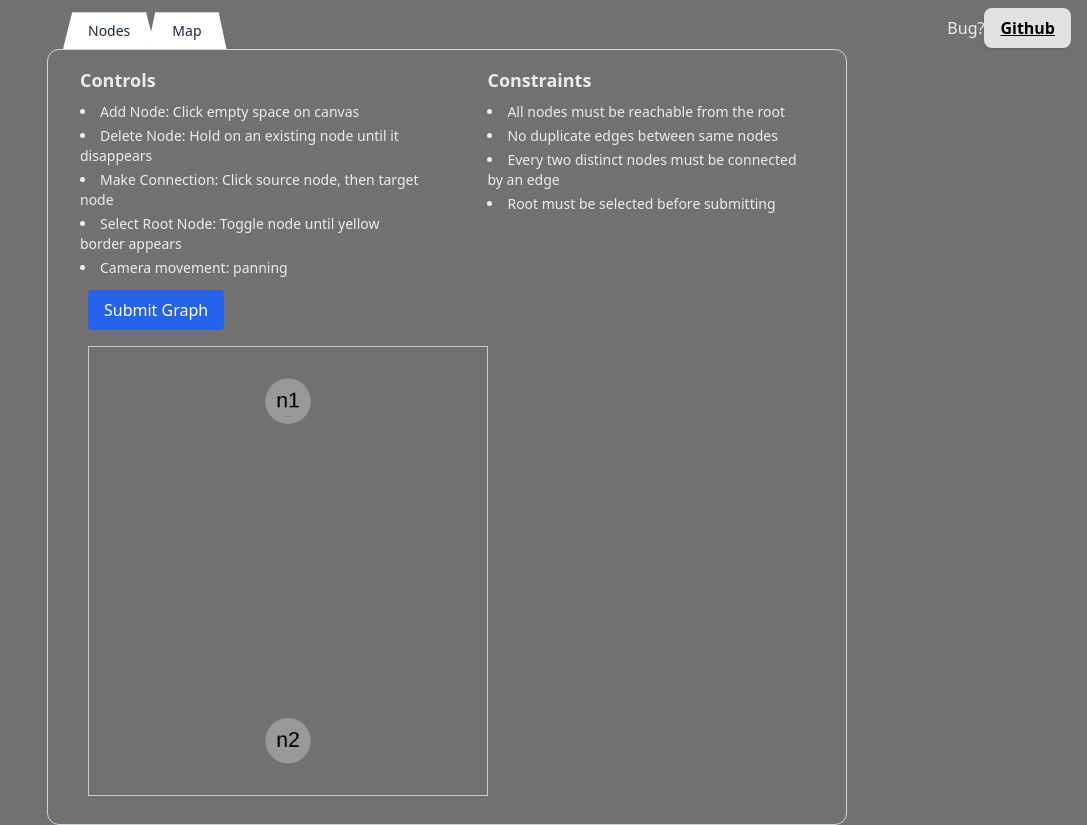
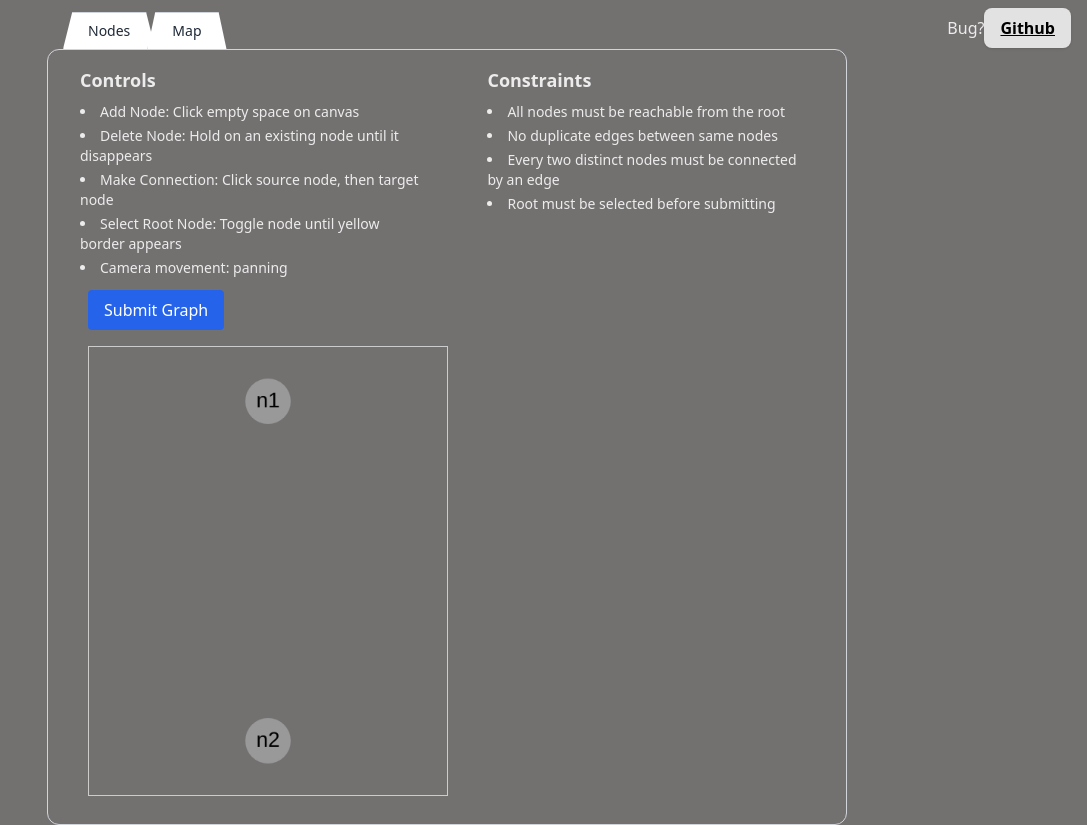
Before and after one commit to YL3420/TourFindingClient, a React (Vite) app: page / in a window 1280 px wide. Shown: the whole page, without its empty margins (193-1280 px from the left). Built offline with nearby package versions, Linux system fonts and the light colour scheme; no server answers.

Commit message:
fixed graph solution layout

```diff
--- a/src/components/GraphComponent.jsx
+++ b/src/components/GraphComponent.jsx
@@ -15,7 +15,7 @@ const calcDistance = (x1, y1, x2, y2) => {
 const useStyles = makeStyles(theme => ({
     graph: {
         height: 450,
-        width: 400,
+        width: 360,
         border: '1px solid #ccc'
     }
 }));
--- a/src/components/GraphSolutionComponent.jsx
+++ b/src/components/GraphSolutionComponent.jsx
@@ -6,8 +6,8 @@ import { makeStyles } from '@mui/styles';
 
 const useStyles = makeStyles(theme => ({
     graph: {
-        height: 500,
-        width: 400,
+        height: 450,
+        width: 360,
         border: '1px solid #ccc'
     }
 }));
--- a/src/components/MapClient.jsx
+++ b/src/components/MapClient.jsx
@@ -13,7 +13,7 @@ const DEFAULT_MAP_BOUNDS = [
 ]
 
 
-
+const start = [-74.00655, 40.70985];
 
 const MapClient = () => {
     const mapRef = useRef();
@@ -26,6 +26,35 @@ const MapClient = () => {
             bounds: DEFAULT_MAP_BOUNDS,
             minZoom: 13,
         })
+
+        mapRef.current.on('load', () => {
+
+            mapRef.current.addLayer({
+                'id': 'origin-circle',
+                'type': 'circle',
+                'source': {
+                  'type': 'geojson',
+                  'data': {
+                    'type': 'FeatureCollection',
+                    'features': [
+                      {
+                        'type': 'Feature',
+                        'properties': {},
+                        'geometry': {
+                          'type': 'Point',
+                          'coordinates': start
+                        }
+                      }
+                    ]
+                  }
+                },
+                'paint': {
+                  'circle-radius': 10,
+                  'circle-color': '#4ce05b'
+                }
+            })
+        })
+
 
         return () => {
             mapRef.current.remove()
```
